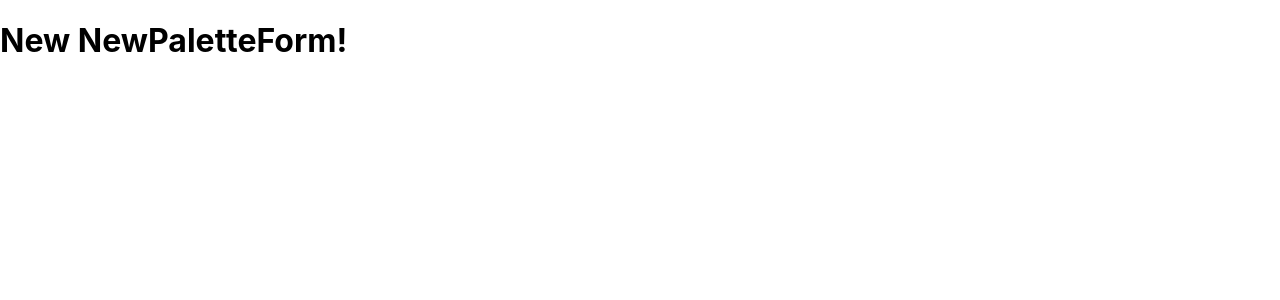
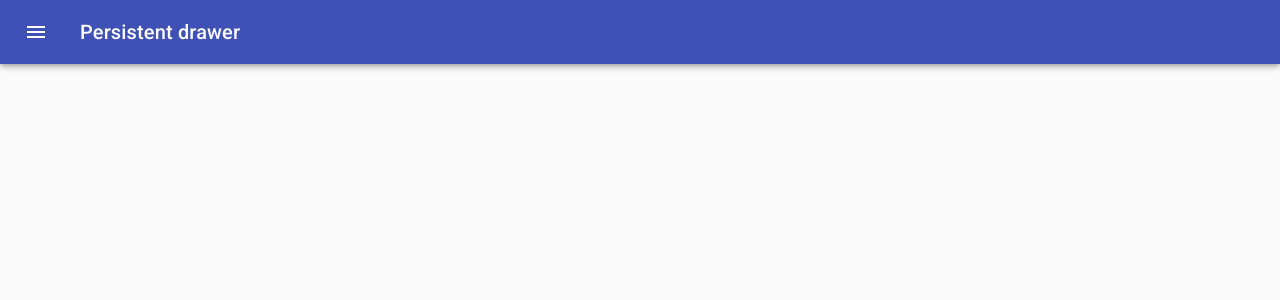
Before and after one commit to angelo93/color-lab, a React (Create React App) app: page /palette/new in a window 1280 px wide. Shown: the top 300 px of the page. Built offline with nearby package versions, Linux system fonts and the light colour scheme.

Commit message:
Setup NewPaletteForm functionality

```diff
--- a/src/NewPaletteForm.js
+++ b/src/NewPaletteForm.js
@@ -1,13 +1,141 @@
 import React, { Component } from "react";
+import classNames from "classnames";
+import { withStyles } from "@material-ui/core/styles";
+import Drawer from "@material-ui/core/Drawer";
+import CssBaseline from "@material-ui/core/CssBaseline";
+import AppBar from "@material-ui/core/AppBar";
+import Toolbar from "@material-ui/core/Toolbar";
+import Typography from "@material-ui/core/Typography";
+import Divider from "@material-ui/core/Divider";
+import IconButton from "@material-ui/core/IconButton";
+import MenuIcon from "@material-ui/icons/Menu";
+import ChevronLeftIcon from "@material-ui/icons/ChevronLeft";
+
+const drawerWidth = 240;
+
+const styles = (theme) => ({
+  root: {
+    display: "flex",
+  },
+  appBar: {
+    transition: theme.transitions.create(["margin", "width"], {
+      easing: theme.transitions.easing.sharp,
+      duration: theme.transitions.duration.leavingScreen,
+    }),
+  },
+  appBarShift: {
+    width: `calc(100% - ${drawerWidth}px)`,
+    marginLeft: drawerWidth,
+    transition: theme.transitions.create(["margin", "width"], {
+      easing: theme.transitions.easing.easeOut,
+      duration: theme.transitions.duration.enteringScreen,
+    }),
+  },
+  menuButton: {
+    marginLeft: 12,
+    marginRight: 20,
+  },
+  hide: {
+    display: "none",
+  },
+  drawer: {
+    width: drawerWidth,
+    flexShrink: 0,
+  },
+  drawerPaper: {
+    width: drawerWidth,
+  },
+  drawerHeader: {
+    display: "flex",
+    alignItems: "center",
+    padding: "0 8px",
+    ...theme.mixins.toolbar,
+    justifyContent: "flex-end",
+  },
+  content: {
+    flexGrow: 1,
+    padding: theme.spacing.unit * 3,
+    transition: theme.transitions.create("margin", {
+      easing: theme.transitions.easing.sharp,
+      duration: theme.transitions.duration.leavingScreen,
+    }),
+    marginLeft: -drawerWidth,
+  },
+  contentShift: {
+    transition: theme.transitions.create("margin", {
+      easing: theme.transitions.easing.easeOut,
+      duration: theme.transitions.duration.enteringScreen,
+    }),
+    marginLeft: 0,
+  },
+});
 
 class NewPaletteForm extends Component {
+  state = {
+    open: false,
+  };
+
+  handleDrawerOpen = () => {
+    this.setState({ open: true });
+  };
+
+  handleDrawerClose = () => {
+    this.setState({ open: false });
+  };
+
   render() {
+    const { classes } = this.props;
+    const { open } = this.state;
+
     return (
-      <div>
-        <h1>New NewPaletteForm!</h1>
+      <div className={classes.root}>
+        <CssBaseline />
+        <AppBar
+          position="fixed"
+          className={classNames(classes.appBar, {
+            [classes.appBarShift]: open,
+          })}
+        >
+          <Toolbar disableGutters={!open}>
+            <IconButton
+              color="inherit"
+              aria-label="Open drawer"
+              onClick={this.handleDrawerOpen}
+              className={classNames(classes.menuButton, open && classes.hide)}
+            >
+              <MenuIcon />
+            </IconButton>
+            <Typography variant="h6" color="inherit" noWrap>
+              Persistent drawer
+            </Typography>
+          </Toolbar>
+        </AppBar>
+        <Drawer
+          className={classes.drawer}
+          variant="persistent"
+          anchor="left"
+          open={open}
+          classes={{
+            paper: classes.drawerPaper,
+          }}
+        >
+          <div className={classes.drawerHeader}>
+            <IconButton onClick={this.handleDrawerClose}>
+              <ChevronLeftIcon />
+            </IconButton>
+          </div>
+          <Divider />
+        </Drawer>
+        <main
+          className={classNames(classes.content, {
+            [classes.contentShift]: open,
+          })}
+        >
+          <div className={classes.drawerHeader} />
+        </main>
       </div>
     );
   }
 }
 
-export default NewPaletteForm;
+export default withStyles(styles, { withTheme: true })(NewPaletteForm);
```
